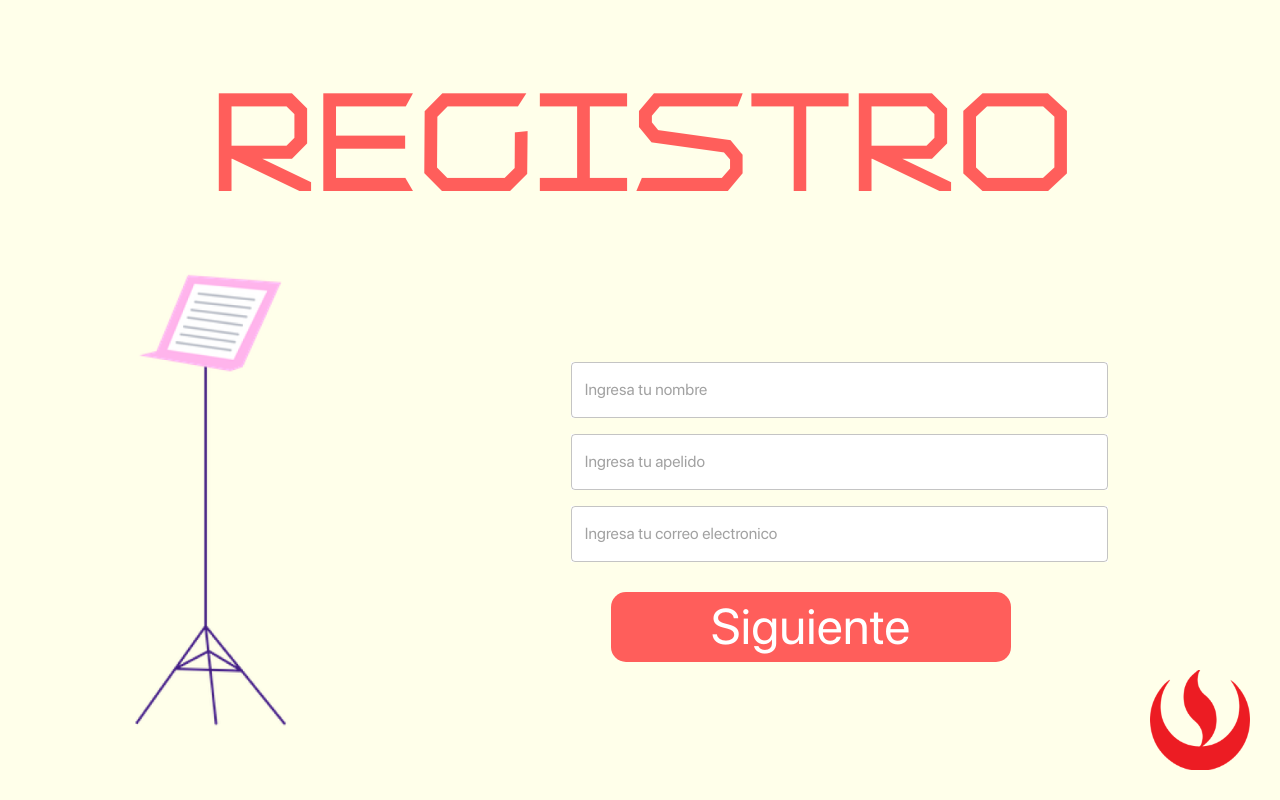
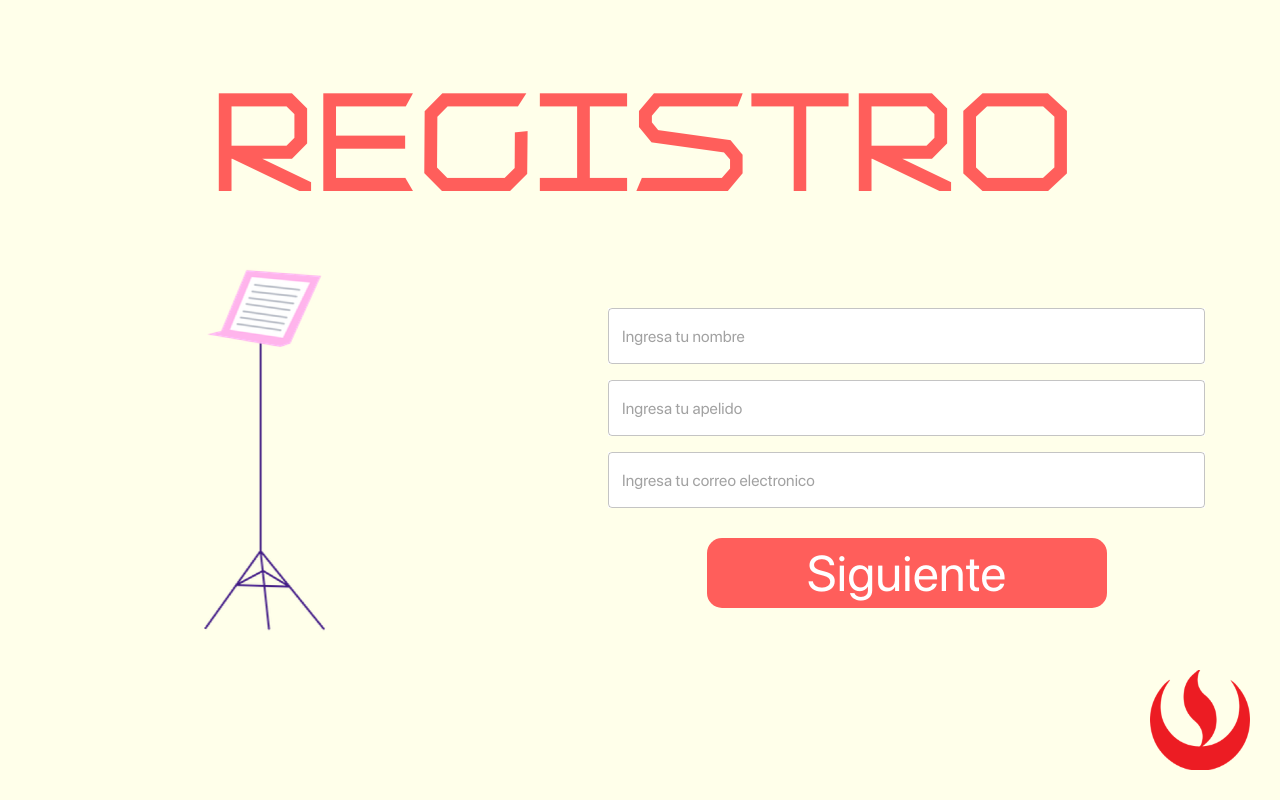
Before and after one commit to AdrianCAmes/Yatawaki_Web, a React (Create React App) app: page /register in a window 1280 px wide. Built offline with nearby package versions, Linux system fonts and the light colour scheme.

Commit message:
HU-013 Fixed register and login views layout

```diff
--- a/src/App.css
+++ b/src/App.css
@@ -1,4 +1,8 @@
  /* Shared */
+html, body, #app, #app>div, #root {
+  height: 100vh;
+}
+
  @font-face {
      font-family: 'Kubots';
      src: url(./fonts/KubotsExtraLight-EaE1z.ttf);
--- a/src/apis/user-apis.js
+++ b/src/apis/user-apis.js
@@ -1,16 +1,17 @@
 import apiInstance from "../config/api-instance";
+import { PLAYER } from "../utils/consts";
 
 const uri = 'user/';
 
 
 const UserApi = {
-    register: (nickname, password, firstname, lastname, mail, birthDate) => apiInstance.post(`${uri}register`, {
+    register: (nickname, password, firstname, lastname, mail) => apiInstance.post(`${uri}register`, {
         nickname: nickname,
         password: password,
         firstname: firstname,
         lastname: lastname,
         mail: mail,
-        birthDate: birthDate
+        role: PLAYER
     }),
 }
 
--- a/src/components/CustomSnackBar.js
+++ b/src/components/CustomSnackBar.js
@@ -8,7 +8,7 @@ const CustomSnackBar = (props) => {
 
   return (
     <Snackbar open={open} autoHideDuration={5000} onClose={onClose}
-      anchorOrigin={{ horizontal: "center", vertical: "bottom" }}>
+     anchorOrigin={{ horizontal: "center", vertical: "bottom" }}>
       <Alert onClose={onClose} severity={severity}>
         <AlertTitle>{titleCase(severity)}</AlertTitle>
         {props.children}
--- a/src/components/ImageAutoSlider.js
+++ b/src/components/ImageAutoSlider.js
@@ -23,8 +23,8 @@ export default function ImageAutoSlider() {
     }, [currentIndex])
 
     return (
-        <div>
-            <img style={{ maxHeight: '500px', maxWidth: '500px' }} src={images[currentIndex]} />
-        </div>
+
+        <img style={{height:'100%', maxHeight: '400px', width:'auto', objectFit:'contain' }} src={images[currentIndex]} />
+
     )
 }
--- a/src/index.css
+++ b/src/index.css
@@ -1,3 +1,8 @@
+html, body, #app, #app>div, #root {
+  height: 100vh;
+  background-color: #FFFFEA;
+}
+
 body {
   margin: 0;
   font-family: -apple-system, BlinkMacSystemFont, 'Segoe UI', 'Roboto', 'Oxygen',
--- a/src/pages/Login.js
+++ b/src/pages/Login.js
@@ -19,7 +19,7 @@ const Login = () => {
     const navigate = useNavigate()
 
     const authenticate = async () => {
-        setLoading(true)
+        setLoading(true);
         AuthApi.authenticate(uniqueIdentifier, password)
             .then(response => {
                 window.localStorage.setItem('jwt', response.data.jwt);
@@ -27,12 +27,11 @@ const Login = () => {
                     severity: "success",
                     message: "Bienvenido!"
                 });
-                navigate('/yatawaki');
             })
             .catch(err => {
                 snackBarContext.onOpen({
                     severity: "error",
-                    message: err
+                    message: "Por favor, ingresa las credenciales correctas"
                 });
                 console.log(err);
             })
@@ -41,12 +40,12 @@ const Login = () => {
 
     return (
         <React.Fragment>
-            <Paper square={true} sx={{ backgroundColor: 'primary.light', height: '100vh' }}>
+            <Paper square={true} sx={{ backgroundColor: 'primary.light', height: '100vh' }} elevation={0}>
                 <Typography textAlign='center' className="title-font title-login" >LOG IN</Typography>
 
                 <Grid container justifyContent='center' alignItems='center'>
                     <Grid item xs={5} >
-                        <Box height='80%' width='80%' sx={{justifyContent:'center', alignContent:'center', display:'flex'}}>
+                        <Box sx={{justifyContent:'center', alignContent:'center', display:'flex', height:'400px'}}>
                             <ImageAutoSlider></ImageAutoSlider>
                         </Box>
 
--- a/src/pages/Register.js
+++ b/src/pages/Register.js
@@ -1,4 +1,4 @@
-import { Box, Button, Card, Checkbox, CircularProgress, FormControlLabel, Grid, InputAdornment, Paper, TextField, Typography } from "@mui/material";
+import { Box, Checkbox, CircularProgress, FormControlLabel, Grid, InputAdornment, Paper, TextField, Typography } from "@mui/material";
 import { Lock } from "@mui/icons-material";
 import React from "react";
 import UserApi from "../apis/user-apis";
@@ -7,14 +7,13 @@ import { useNavigate } from "react-router-dom";
 import ImageAutoSlider from "../components/ImageAutoSlider";
 import logo_upc from '../assets/Logo UPC.png';
 
-let buttonStyle = { width: '400px', height: '70px', borderRadius: '15px', mx: '40px', backgroundColor: 'secondary.main', display: 'flex', justifyContent: 'center', alignItems: 'center', fontWeight: 'bold', mt: '30px' };
+let buttonStyle = { width: ['300px', '300px', '400px'], height: '70px', borderRadius: '15px', mx: 'auto', backgroundColor: 'secondary.main', display: 'flex', justifyContent: 'center', alignItems: 'center', fontWeight: 'bold', mt: '30px' };
 
 const Register = () => {
     const [nickname, setNickname] = React.useState(null);
     const [firstname, setFirstname] = React.useState(null);
     const [lastname, setLastname] = React.useState(null);
     const [mail, setMail] = React.useState(null);
-    const [birthDate, setBirthDate] = React.useState(null);
     const [password, setPassword] = React.useState(null);
 
     const [nicknameError, setNicknameError] = React.useState(false);
@@ -44,10 +43,29 @@ const Register = () => {
             errorExist = true;
         }
 
+
         if (errorExist) {
             snackBarContext.onOpen({
                 severity: "error",
                 message: "Completa todas los campos"
+            });
+        } else if (!/[a-zA-Z]/.test(password)) {
+            setPasswordError(true);
+            snackBarContext.onOpen({
+                severity: "error",
+                message: "Tu contraseña no tiene letras"
+            });
+        } else if (!/\d/.test(password)) {
+            setPasswordError(true);
+            snackBarContext.onOpen({
+                severity: "error",
+                message: "Tu contraseña no tiene numeros"
+            });
+        } else if (password.length < 8) {
+            setPasswordError(true);
+            snackBarContext.onOpen({
+                severity: "error",
+                message: "Por favor ingresa mas de 8 caracteres"
             });
         } else if (terms === false) {
             snackBarContext.onOpen({
@@ -55,8 +73,8 @@ const Register = () => {
                 message: "Por favor acepte los términos y condiciones"
             });
         } else {
-            setLoading(true)
-            UserApi.register(nickname, password, firstname, lastname, mail, birthDate)
+            setLoading(true);
+            UserApi.register(nickname, password, firstname, lastname, mail)
                 .then(response => {
                     console.log(response);
                     snackBarContext.onOpen({
@@ -108,24 +126,24 @@ const Register = () => {
 
     return (
         <React.Fragment>
-            <Paper square={true} sx={{ backgroundColor: 'primary.light', height: '100vh' }}>
+            <Paper square={true} sx={{ backgroundColor: 'primary.light', height: '100%' }} elevation={0}>
                 <Typography textAlign='center' className="title-font title-login" >REGISTRO</Typography>
 
                 <Grid container justifyContent='center' alignItems='center'>
                     <Grid item xs={5} >
-                        <Box height='80%' width='80%' sx={{ justifyContent: 'center', alignContent: 'center', display: 'flex' }}>
+                        <Box sx={{ justifyContent: 'center', alignContent: 'center', display: 'flex', height: '400px' }}>
                             <ImageAutoSlider></ImageAutoSlider>
                         </Box>
 
                     </Grid>
 
-                    <Grid item xs={7} container direction='column' justifyContent='center' alignItems='center'>
+                    <Grid item xs={7} >
 
                         {step === 1 ? (
-                            <div style={{ width: '90%' }}>
-                                <TextField error={firstnameError} placeholder="Ingresa tu nombre" sx={{ width: '80%!important', mt: 2, backgroundColor: '#FFF' }} onChange={(event) => setFirstname(event.target.value)}></TextField>
-                                <TextField error={lastnameError} placeholder="Ingresa tu apelido" sx={{ width: '80%!important', mt: 2, backgroundColor: '#FFF' }} onChange={(event) => setLastname(event.target.value)}></TextField>
-                                <TextField error={mailError} placeholder="Ingresa tu correo electronico" sx={{ width: '80%!important', mt: 2, backgroundColor: '#FFF' }} onChange={(event) => setMail(event.target.value)}></TextField>
+                            <div style={{ display: 'flex', flexDirection: 'column', justifyContent: 'center', alignItems: 'center' }}>
+                                <TextField error={firstnameError} placeholder="Ingresa tu nombre" sx={{ width: '80%', mt: 2, backgroundColor: '#FFF' }} onChange={(event) => setFirstname(event.target.value)}></TextField>
+                                <TextField error={lastnameError} placeholder="Ingresa tu apelido" sx={{ width: '80%', mt: 2, backgroundColor: '#FFF' }} onChange={(event) => setLastname(event.target.value)}></TextField>
+                                <TextField error={mailError} placeholder="Ingresa tu correo electronico" sx={{ width: '80%', mt: 2, backgroundColor: '#FFF' }} onChange={(event) => setMail(event.target.value)}></TextField>
 
                                 <Box sx={buttonStyle} onClick={() => { nextStep() }}>
                                     <Typography className="title-button"> Siguiente</Typography>
@@ -134,10 +152,10 @@ const Register = () => {
                         ) : null}
 
                         {step === 2 ? (
-                            <div style={{ width: '90%' }}>
-                                <TextField error={nicknameError} placeholder="Ingresa tu usuario" sx={{ width: '80%!important', mt: 2, backgroundColor: '#FFF' }} onChange={(event) => setNickname(event.target.value)}></TextField>
+                            <div style={{ display: 'flex', flexDirection: 'column', justifyContent: 'center', alignItems: 'center' }}>
+                                <TextField error={nicknameError} placeholder="Ingresa tu usuario" sx={{ width: '80%', mt: 2, backgroundColor: '#FFF' }} onChange={(event) => setNickname(event.target.value)}></TextField>
 
-                                <TextField sx={{ width: '80%', mt: 4, backgroundColor: '#FFF' }} type="password" error={passwordError} label="Contraseña" onChange={(event) => setPassword(event.target.value)}
+                                <TextField sx={{ width: '80%', mt: 2, backgroundColor: '#FFF' }} type="password" error={passwordError} label="Contraseña" onChange={(event) => setPassword(event.target.value)}
                                     InputProps={{
                                         startAdornment: (
                                             <InputAdornment position="start">
@@ -148,8 +166,10 @@ const Register = () => {
 
                                 />
 
-                                <FormControlLabel control={<Checkbox checked={terms} onClick={() => { setTerms(!terms) }} />} label="Estoy de acuerdo con los términos y condiciones" />
+                                <div style={{ width: '80%'}}>
+                                    <FormControlLabel sx={{ alignSelf: 'self-start'}} control={<Checkbox checked={terms} onClick={() => { setTerms(!terms) }} />} label="Estoy de acuerdo con los términos y condiciones" />
 
+                                </div>
                                 {loading && <CircularProgress />}
                                 <Box sx={buttonStyle} onClick={() => { register() }}>
                                     <Typography className="title-button"> Registrarme</Typography>
--- /dev/null
+++ b/src/utils/consts.js
@@ -0,0 +1,2 @@
+export const ADMIN = 'ADMIN';
+export const PLAYER = 'PLAYER';
```
